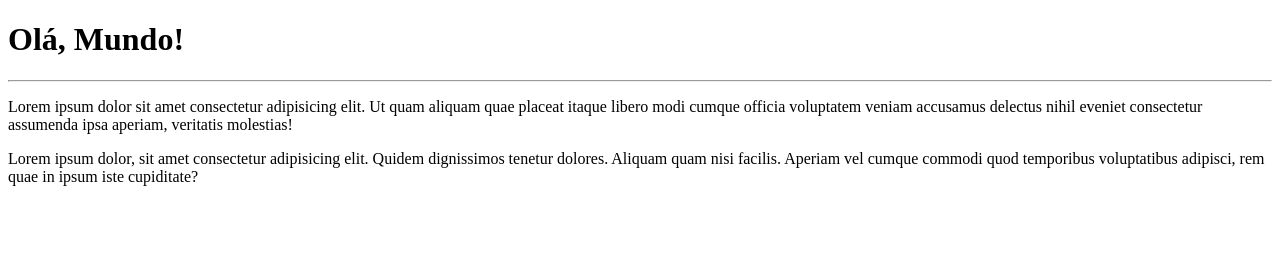
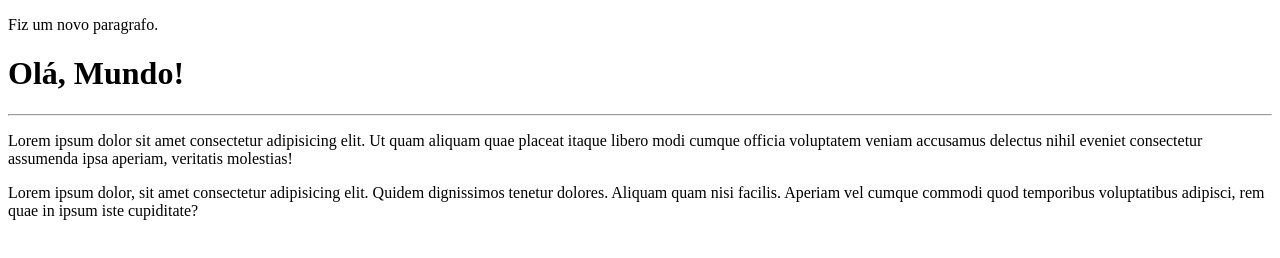
Before and after one commit to damyresmaciel/Ola-Mundo, a plain HTML site: page site-exemplo/index.html in a window 1280 px wide. Drawn offline with Linux system fonts and the light colour scheme.

Commit message:
Update index.html
Criando um novo paragrafo.

```diff
--- a/site-exemplo/index.html
+++ b/site-exemplo/index.html
@@ -6,6 +6,9 @@
     <title>Meu primeiro site em repositorio</title>
 </head>
 <body>
+  <p>
+    Fiz um novo paragrafo.
+  </p>
  <h1>Olá, Mundo!</h1>
  <hr>
   <p>Lorem ipsum dolor sit amet consectetur adipisicing elit. Ut quam aliquam quae placeat itaque libero modi cumque officia voluptatem veniam accusamus delectus nihil eveniet consectetur assumenda ipsa aperiam, veritatis molestias!</p>
```
